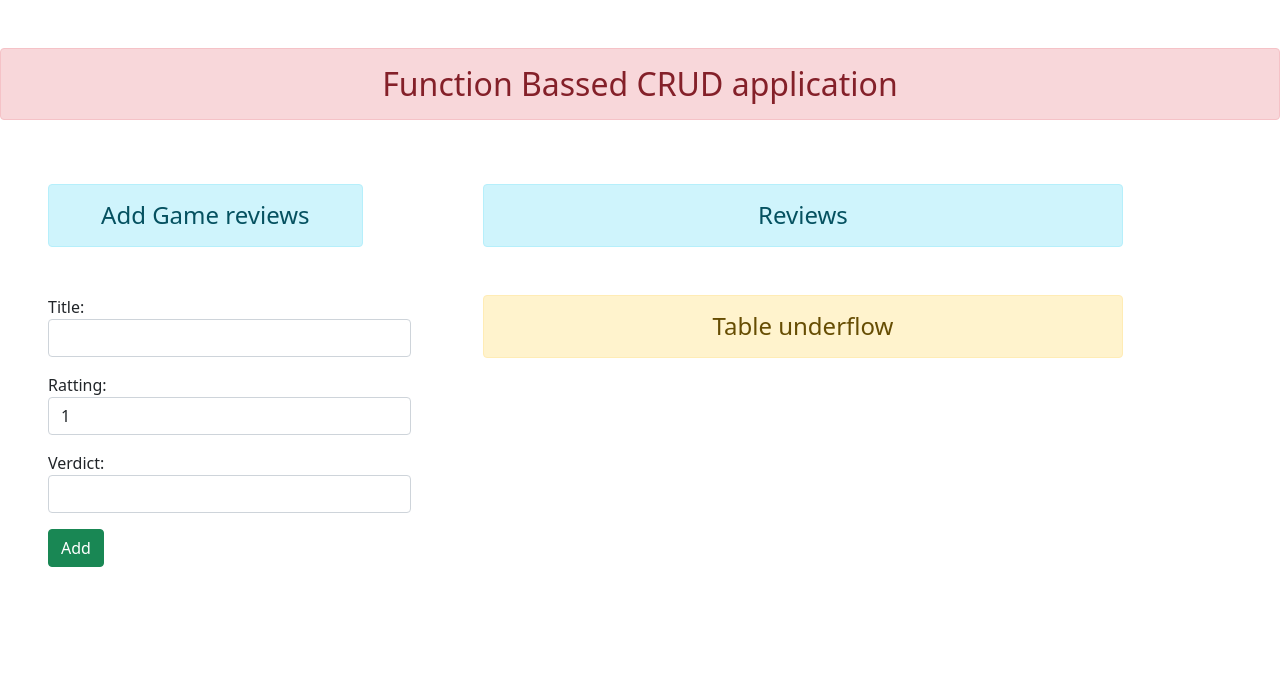
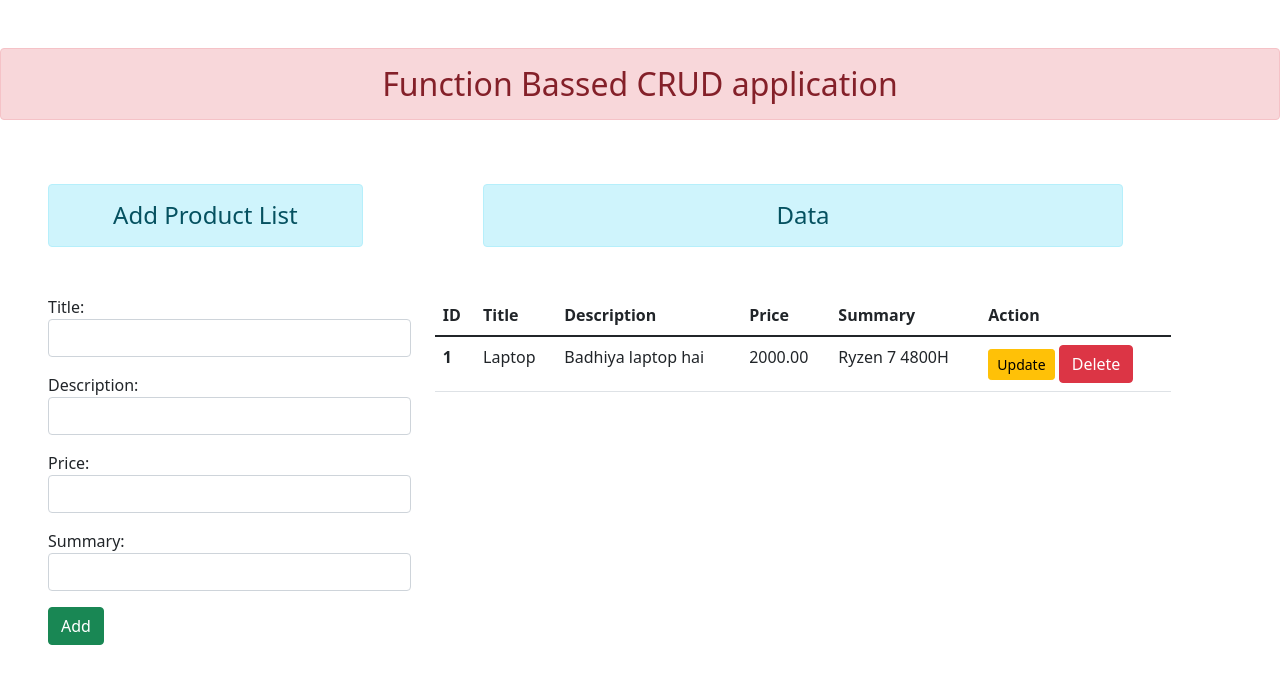
Before and after one commit to xLr864/crud-prod, a Django app: page / in a window 1280 px wide. Shown: the top 684 px of the page. Run offline with Django 3.2, Linux system fonts and the light colour scheme; data comes from the database, SQL or seed files in the repository; data that the repository does not hold is empty; some libraries are stand-ins or nearby versions.

Commit message:
Create Read Update delete function

```diff
--- a/Games/admin.py
+++ b/Games/admin.py
@@ -1,6 +1,6 @@
 from django.contrib import admin
-from .models import Review
+from .models import Product
 # Register your models here.
-@admin.register(Review)
+@admin.register(Product)
 class adminxs(admin.ModelAdmin):
-    list_display = ('id','title','ratting','verdict')
+    list_display = ('id','title','description','price','summary')
--- a/Games/forms.py
+++ b/Games/forms.py
@@ -1,13 +1,14 @@
 from django import forms
 from django.db.models import fields
-from .models import Review
+from .models import Product
 
 class Games_Review(forms.ModelForm):
     class Meta:
-        model = Review
+        model = Product
         fields = '__all__'
         widgets ={
             'title':forms.TextInput(attrs={'class':'form-control'}),
-            'ratting':forms.NumberInput(attrs={'class':'form-control'}),
-            'verdict':forms.TextInput(attrs={'class':'form-control'})
+            'description':forms.TextInput(attrs={'class':'form-control'}),
+            'price':forms.NumberInput(attrs={'class':'form-control'}),
+            'summary':forms.TextInput(attrs={'class':'form-control'})
         }
--- a/Games/models.py
+++ b/Games/models.py
@@ -1,12 +1,12 @@
 from django.db import models
 from django.core.validators import MaxValueValidator, MinValueValidator
 # Create your models here.
-class Review(models.Model):
-    title = models.CharField(max_length=50)
-    ratting = models.IntegerField(
-        default=1,
-        validators=[
-            MaxValueValidator(10),
-            MinValueValidator(1)
-        ])
-    verdict = models.TextField()
+class Product(models.Model):
+    title       = models.CharField(max_length=120) # max_length = required
+    description = models.TextField(blank=True, null=True)
+    price       = models.DecimalField(decimal_places=2, max_digits=10000)
+    summary     = models.TextField(blank=False, null=False)
+    # featured    = models.BooleanField(default=False) # null=True, default=True
+
+    def __str__(self):
+        return self.title
--- a/Games/templates/Games_Frontend/create_read.html
+++ b/Games/templates/Games_Frontend/create_read.html
@@ -2,7 +2,7 @@
 {% block content %}
 <div class='row'>
     <div class="col-sm-4">
-        <h4 class="m-5 text-center alert alert-info">Add Game reviews</h4>
+        <h4 class="m-5 text-center alert alert-info">Add Product List</h4>
         <form action="" method="POST" class="container m-4">
             {% csrf_token %}
             {{form.as_p}}
@@ -10,15 +10,16 @@
         </form>
     </div>
     <div class="col-sm-7 offset 1">
-        <h4 class="m-5 text-center alert alert-info">Reviews</h4>
+        <h4 class="m-5 text-center alert alert-info">Data</h4>
         {% if views %}
             <table class="table table-hover">
                 <thead>
                 <tr>
                     <th scope="col">ID</th>
                     <th scope="col">Title</th>
-                    <th scope="col">Ratting</th>
-                    <th scope="col">Review</th>
+                    <th scope="col">Description</th>
+                    <th scope="col">Price</th>
+                    <th scope="col">Summary</th>
                     <th scope="col">Action</th>
                 </tr>
                 </thead>
@@ -27,8 +28,9 @@
                         <tr>
                             <th scope="row">{{record.id}}</th>
                             <td>{{record.title}}</td>
-                            <td>{{record.ratting}}</td>
-                            <td>{{record.verdict}}</td>
+                            <td>{{record.description}}</td>
+                            <td>{{record.price}}</td>
+                            <td>{{record.summary}}</td>
                             <td>
                                 <a href="{% url 'upd' record.id %}" class='btn btn-warning btn-sm'>Update</a>
                                 <form action="{% url 'dl' record.id %}" method="POST" class="d-inline">
--- a/Games/templates/Games_Frontend/update.html
+++ b/Games/templates/Games_Frontend/update.html
@@ -2,7 +2,7 @@
 {% block content %}
 <div class='row'>
     <div class='col-sm-8 offset-2'>
-        <h4 class="alert alert-info">Update Game reviews</h4>
+        <h4 class="alert alert-info">Update Product reviews</h4>
         <form action="" method="POST">
             {% csrf_token %}
             {{form.as_p}}
--- a/Games/views.py
+++ b/Games/views.py
@@ -1,6 +1,6 @@
 from django.shortcuts import render, HttpResponseRedirect
 from .forms import Games_Review
-from .models import Review
+from .models import Product
 # Create your views here.
 
 def create_read(request):
@@ -8,29 +8,30 @@ def create_read(request):
         fobj = Games_Review(request.POST)
         if fobj.is_valid():
             T = fobj.cleaned_data['title']
-            R = fobj.cleaned_data['ratting']
-            V = fobj.cleaned_data['verdict']
-            reg = Review(title=T,ratting=R,verdict=V)
+            D = fobj.cleaned_data['description']
+            P = fobj.cleaned_data['price']
+            S = fobj.cleaned_data['summary']
+            reg = Product(title=T,description=D,price=P,summary=S)
             reg.save()
         fobj = Games_Review()
     else:
         fobj = Games_Review()
-    peak = Review.objects.all()
+    peak = Product.objects.all()
     return render(request,'Games_Frontend/create_read.html',{'form':fobj,'views':peak})
 
 def delete_record(request,id):
     if request.method=='POST':
-        pi = Review.objects.get(pk=id)
+        pi = Product.objects.get(pk=id)
         pi.delete()
         return HttpResponseRedirect('/')
 
 def update(request,id):
     if request.method == "POST":
-        pi = Review.objects.get(pk=id)
+        pi = Product.objects.get(pk=id)
         fobj = Games_Review(request.POST,instance=pi)
         if fobj.is_valid():
             fobj.save()
     else:
-        pi = Review.objects.get(pk=id)
+        pi = Product.objects.get(pk=id)
         fobj = Games_Review(instance=pi)
     return render(request,'Games_Frontend/update.html',{'form':fobj})
```
Also changed, not shown: Games/migrations/0005_auto_20220729_1148.py (added), db.sqlite3.
